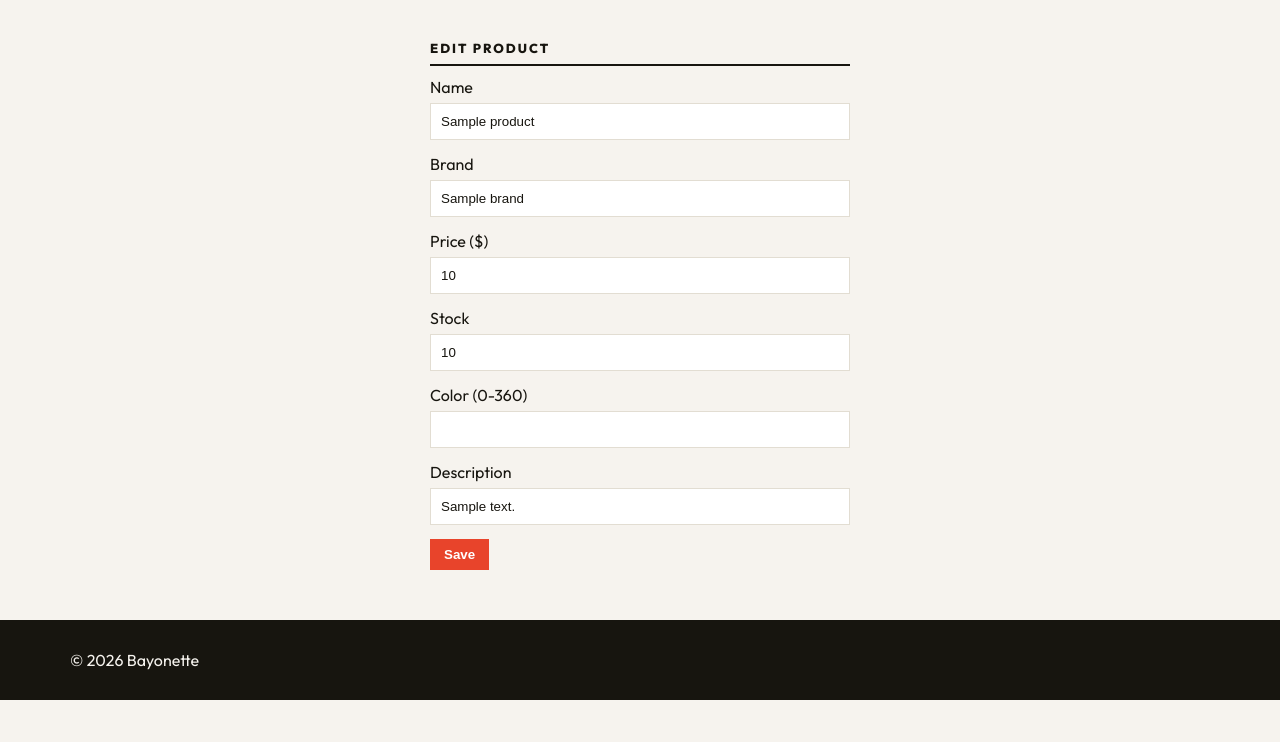
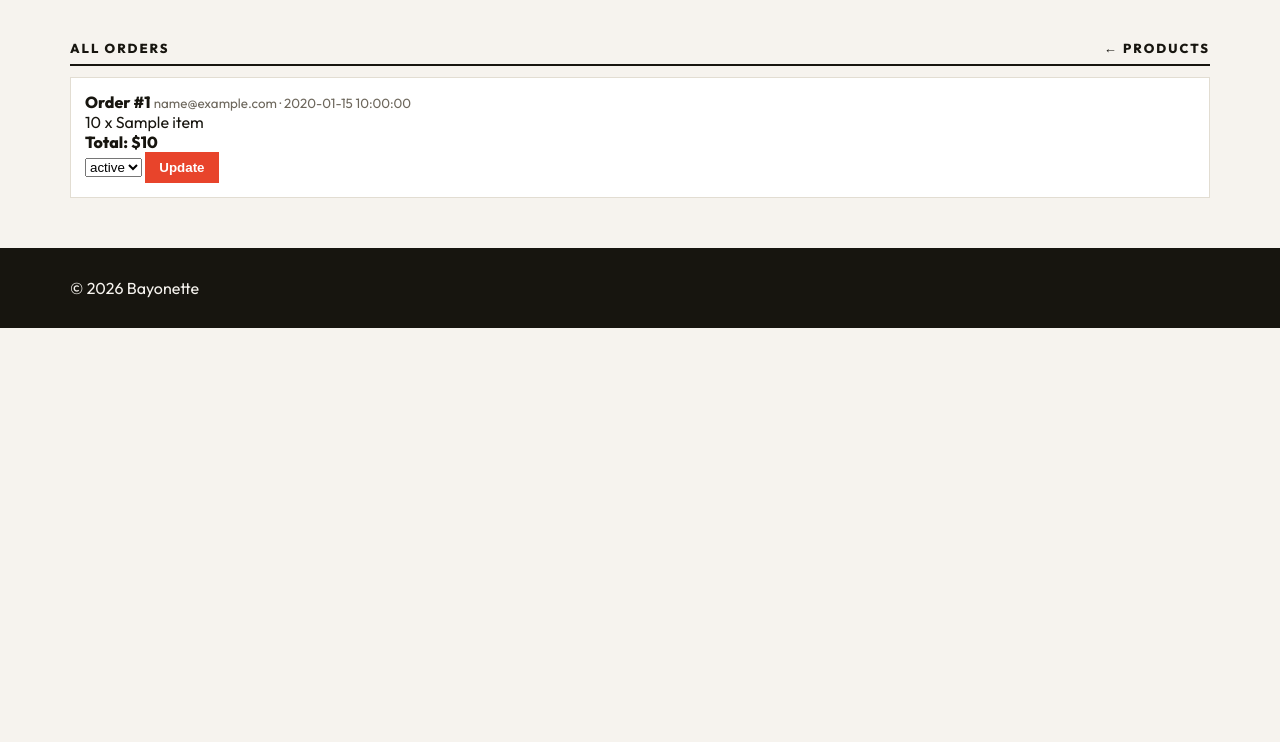
Before and after one commit to PainQisGod/bayonette, a Flask app: template templates/admin_form.html in a window 1280 px wide. Shown: the part 58-800 px from the top of the page. Run offline with Flask 3, Linux system fonts and the light colour scheme; the template is opened without the code that fills it: most values are stand-ins (such as "Sample title", 1, 10 or a date in 2020).

Commit message:
Add order management section to admin form

```diff
--- a/templates/admin_form.html
+++ b/templates/admin_form.html
@@ -1,21 +1,23 @@
 {% extends "base.html" %}
 {% block content %}
-<div class="page">
-  <h2>{% if product %}Edit product{% else %}New product{% endif %}</h2>
-  <form method="post">
-    <label>Name</label>
-    <input name="name" value="{{ product.name if product }}" required>
-    <label>Brand</label>
-    <input name="brand" value="{{ product.brand if product }}" required>
-    <label>Price ($)</label>
-    <input type="number" name="price" min="1" value="{{ product.price if product }}" required>
-    <label>Stock</label>
-    <input type="number" name="stock" min="0" value="{{ product.stock if product else 10 }}" required>
-    <label>Color (0-360)</label>
-    <input type="number" name="hue" min="0" max="360" value="{{ product.hue if product else 200 }}" required>
-    <label>Description</label>
-    <input name="description" value="{{ product.description if product }}" required>
-    <button class="btn">Save</button>
-  </form>
-</div>
+<section>
+  <h2>All Orders <a href="/admin">← Products</a></h2>
+  {% for o in orders %}
+  <div class="box">
+    <b>Order #{{ o.order.id }}</b> <small>{{ o.order.email }} · {{ o.order.created }}</small>
+    {% for i in o["items"] %}<div>{{ i.quantity }} x {{ i.name }}</div>{% endfor %}
+    <b>Total: ${{ o.order.total }}</b>
+    <form method="post" action="/admin/orders/{{ o.order.id }}">
+      <select name="status">
+        {% for s in statuses %}
+        <option value="{{ s }}" {% if s == o.order.status %}selected{% endif %}>{{ s }}</option>
+        {% endfor %}
+      </select>
+      <button class="btn">Update</button>
+    </form>
+  </div>
+  {% else %}
+  <p>No orders yet.</p>
+  {% endfor %}
+</section>
 {% endblock %}
```
